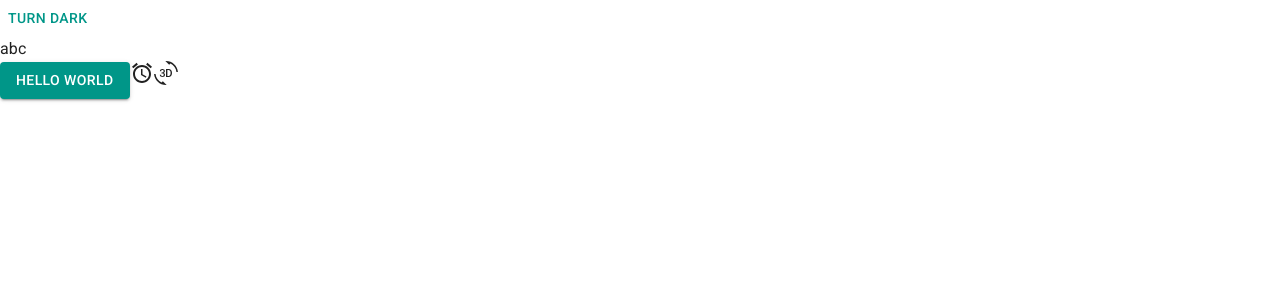
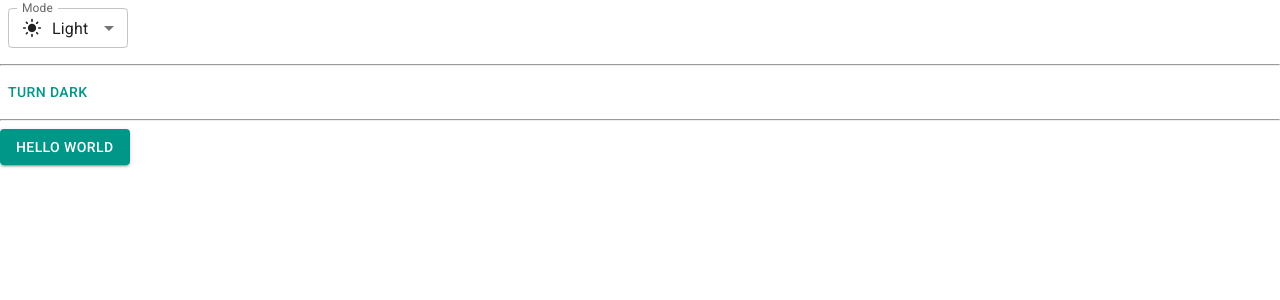
Before and after one commit to QuangHaDev2004/trello-web, a React (Vite) app: page / in a window 1280 px wide. Shown: the top 300 px of the page. Built offline with nearby package versions, Linux system fonts and the light colour scheme.

Commit message:
Dark light P2

```diff
--- a/package.json
+++ b/package.json
@@ -4,7 +4,7 @@
   "version": "0.0.0",
   "type": "module",
   "scripts": {
-    "dev": "vite",
+    "dev": "vite --host",
     "build": "vite build --base=./",
     "lint": "eslint .",
     "preview": "vite preview"
--- a/src/App.jsx
+++ b/src/App.jsx
@@ -1,7 +1,50 @@
 import Button from '@mui/material/Button';
-import AccessAlarmIcon from '@mui/icons-material/AccessAlarm';
-import ThreeDRotation from '@mui/icons-material/ThreeDRotation';
 import { useColorScheme } from '@mui/material/styles';
+import InputLabel from '@mui/material/InputLabel';
+import MenuItem from '@mui/material/MenuItem';
+import FormControl from '@mui/material/FormControl';
+import Select from '@mui/material/Select';
+import LightModeIcon from '@mui/icons-material/LightMode';
+import DarkModeIcon from '@mui/icons-material/DarkMode';
+import SettingsBrightnessIcon from '@mui/icons-material/SettingsBrightness';
+
+function SelectSmall() {
+  const { mode, setMode } = useColorScheme();
+
+  const handleChange = (e) => {
+    const selected = e.target.value;
+    setMode(selected);
+  };
+
+  return (
+    <FormControl sx={{ m: 1, minWidth: 120 }} size="small">
+      <InputLabel id="label-select-dark-light-mode">Mode</InputLabel>
+      <Select
+        labelId="label-select-dark-light-mode"
+        id="select-dark-light-mode"
+        value={mode}
+        label="Mode"
+        onChange={handleChange}
+      >
+        <MenuItem value="light">
+          <div style={{ display: 'flex', alignItems: 'center', gap: '10px' }}>
+            <LightModeIcon fontSize='small' /> Light
+          </div>
+        </MenuItem>
+        <MenuItem value="dark">
+          <div style={{ display: 'flex', alignItems: 'center', gap: '10px' }}>
+            <DarkModeIcon fontSize='small' /> Dark
+          </div>
+        </MenuItem>
+        <MenuItem value="system">
+          <div style={{ display: 'flex', alignItems: 'center', gap: '10px' }}>
+            <SettingsBrightnessIcon fontSize='small' /> System
+          </div>
+        </MenuItem>
+      </Select>
+    </FormControl>
+  );
+}
 
 function ModeToggle() {
   const { mode, setMode } = useColorScheme();
@@ -20,12 +63,11 @@ function App() {
 
   return (
     <>
+      <SelectSmall />
+      <hr />
       <ModeToggle />
-      <br />
-      <div>abc</div>
+      <hr />
       <Button variant="contained">Hello world</Button>
-      <AccessAlarmIcon />
-      <ThreeDRotation />
     </>
   )
 }
```
